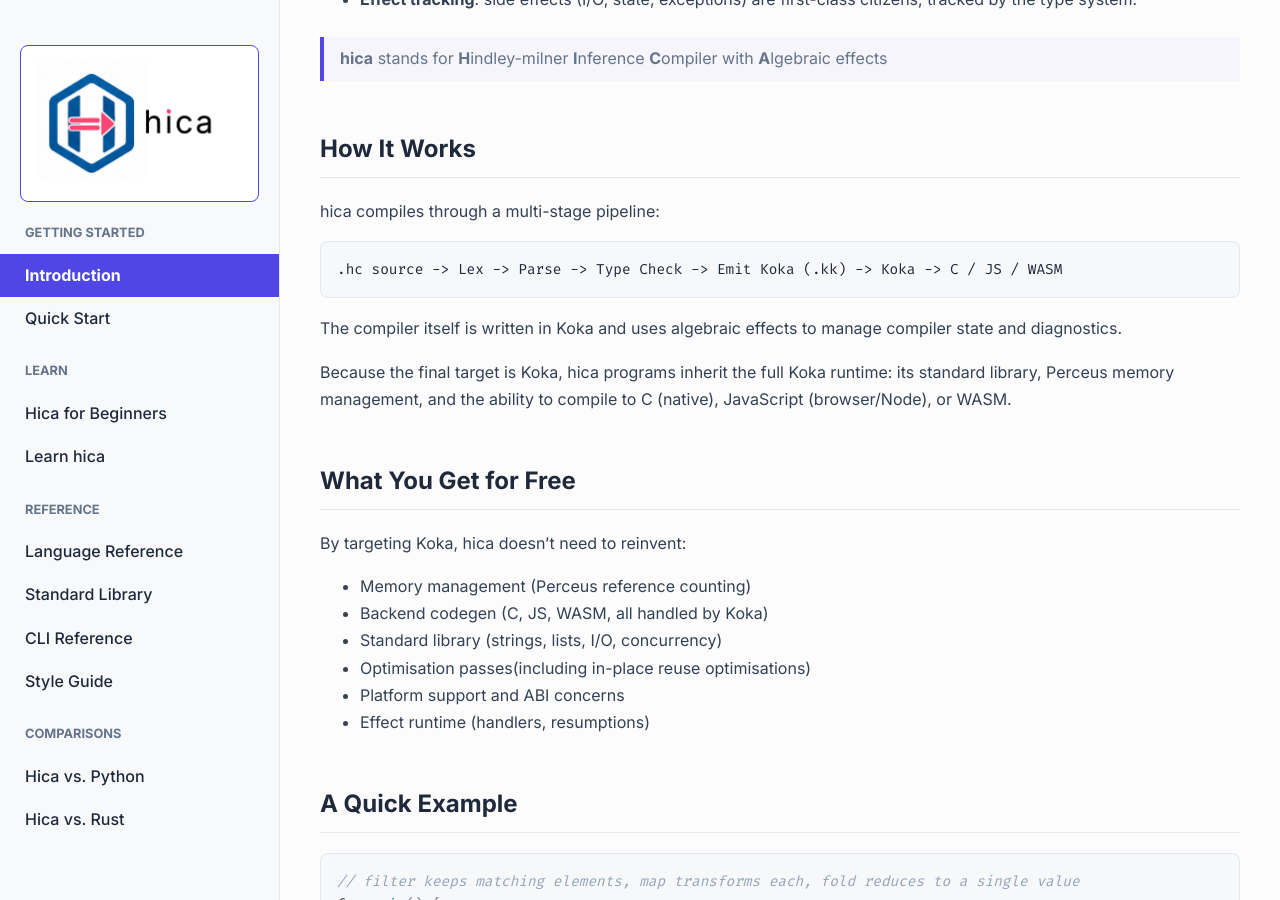
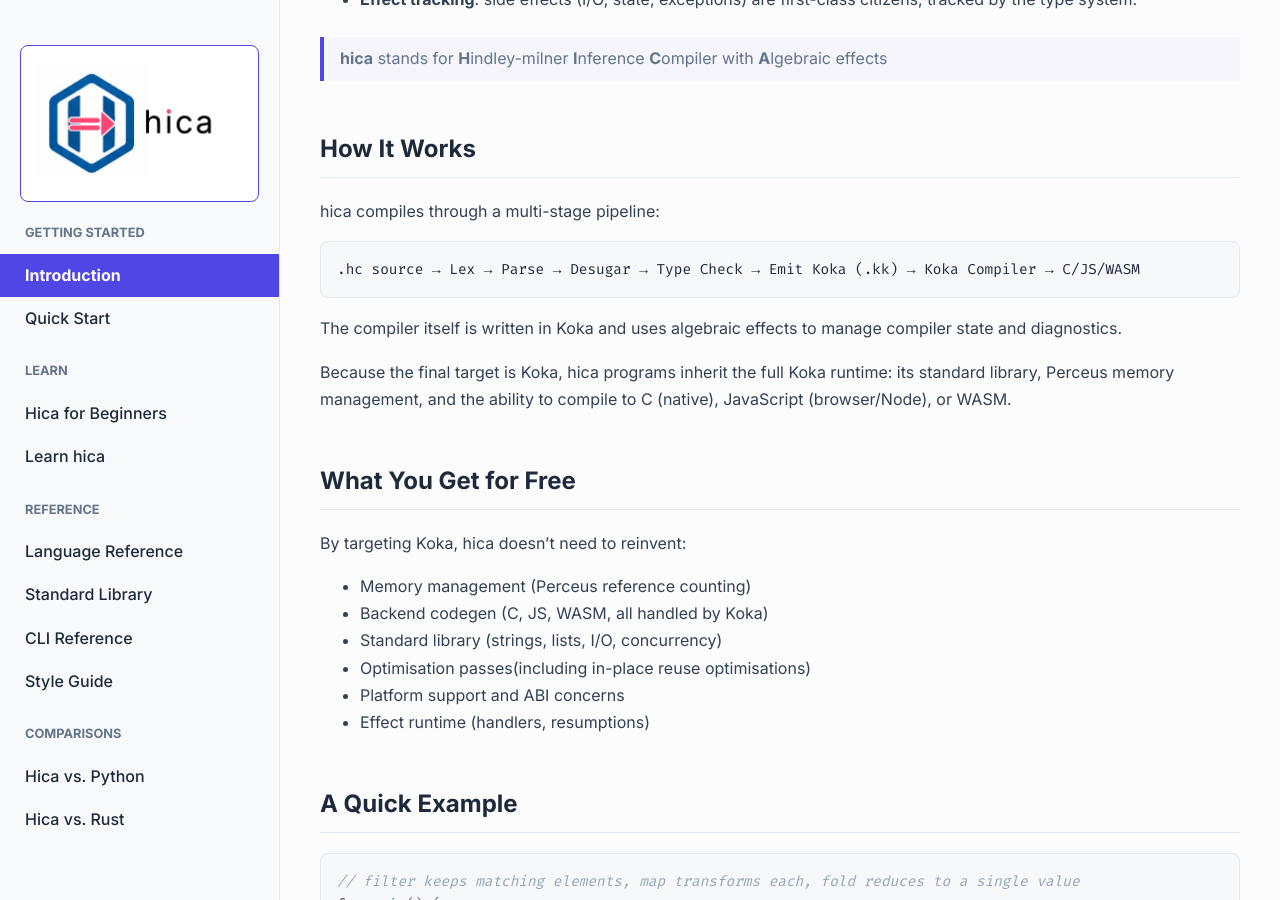
Before and after one commit to cladam/hica, a Jekyll site: the page built from docs/index.md, in a window 1280 px wide and 900 px high, scrolled down 524 px. Built offline with Jekyll 4.4.1, drawn with Linux system fonts in a browser that asks for light colours.

Commit message:
docs: update backlog and developer guide for desugaring pass

````diff
--- a/docs/index.md
+++ b/docs/index.md
@@ -26,7 +26,7 @@ Most programming languages force you to choose: easy to learn **or** safe and fa
 hica compiles through a multi-stage pipeline:
 
 ```
-.hc source -> Lex -> Parse -> Type Check -> Emit Koka (.kk) -> Koka -> C / JS / WASM
+.hc source → Lex → Parse → Desugar → Type Check → Emit Koka (.kk) → Koka Compiler → C/JS/WASM
 ```
 
 The compiler itself is written in Koka and uses algebraic effects to manage compiler state and diagnostics.
````
Also changed, not shown: documentation/backlog.md (+1 -1 lines), documentation/developer-guide.md (+2 -1 lines), README.md.
